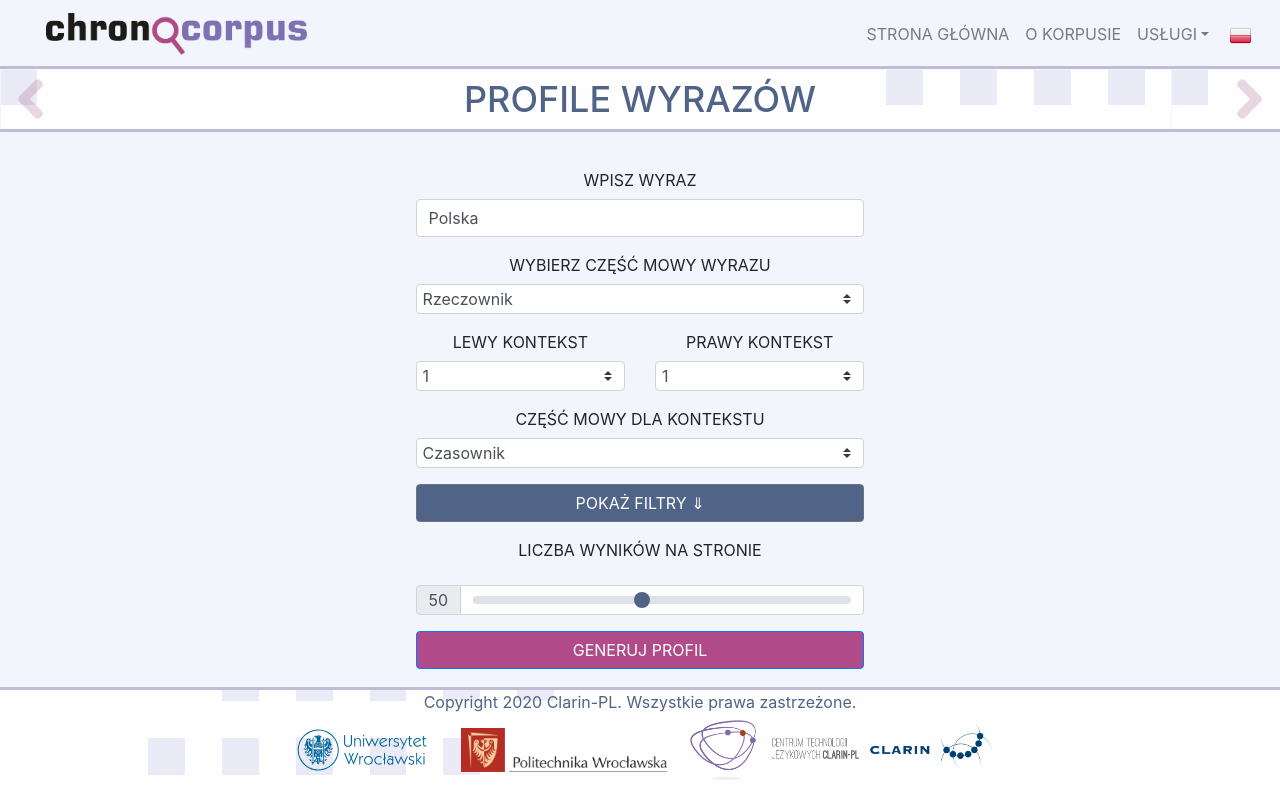
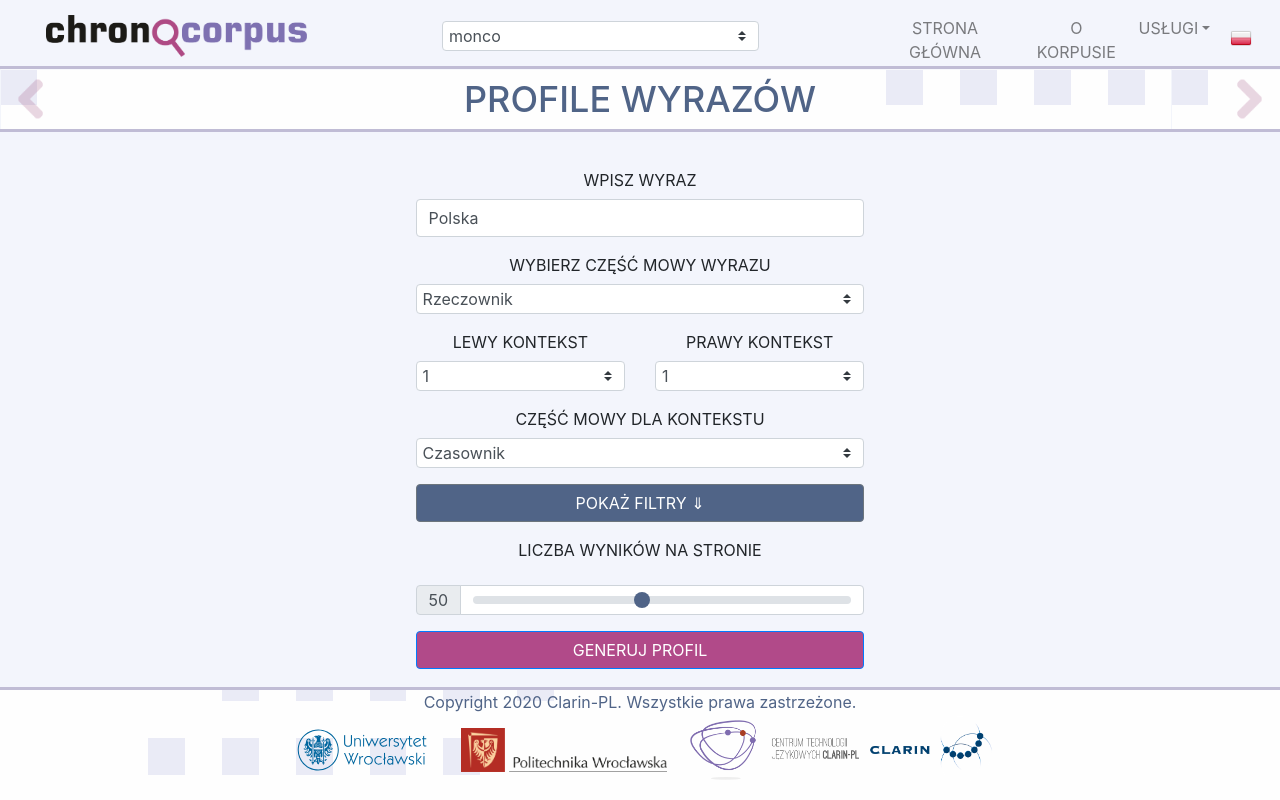
Before and after one commit to CLARIN-PL/chronocorpus, a Vue app in the folder frontend/: page /#/word_profiles in a window 1280 px wide. Built offline with nearby package versions, Linux system fonts and the light colour scheme; what vue-localstorage would draw is missing.

Commit message:
frontend: for monco

```diff
--- a/frontend/src/components/ConcordanceList.vue
+++ b/frontend/src/components/ConcordanceList.vue
@@ -36,7 +36,7 @@ export default {
     getTaskId: async function (documentId) {
       try {
         let task = {
-          corpus: 'chronopress',
+          corpus: document.querySelector('#methodInput').options[document.querySelector('#methodInput').selectedIndex].value,
           task_type: 'document',
           metadata_filter: [],
           query_parameters: [
--- a/frontend/src/components/ConcordanceRequest.vue
+++ b/frontend/src/components/ConcordanceRequest.vue
@@ -249,7 +249,7 @@ export default {
       this.concordances = []
       this.json_data = []
       let task = {
-        corpus: 'chronopress',
+        corpus: document.querySelector('#methodInput').options[document.querySelector('#methodInput').selectedIndex].value,
         task_type: 'concordance',
         metadata_filter: this.metadata_filters,
         query_parameters: [
@@ -362,7 +362,7 @@ export default {
     try {
       if (this.executeOnMount === true && typeof this.concordanceWord !== 'undefined') {
         this.form.word = this.concordanceWord
-        if ( typeof this.publicationYear !== 'undefined') {
+        if (typeof this.publicationYear !== 'undefined') {
           this.metadata_filters.push({
             name: 'publication_year',
             value: this.publicationYear
--- a/frontend/src/components/FilterDate.vue
+++ b/frontend/src/components/FilterDate.vue
@@ -63,6 +63,7 @@ export default {
       try {
         this.filter_name = prop
         let response = await axios.post(process.env.ROOT_API + 'startTask', {
+          corpus: document.querySelector('#methodInput').options[document.querySelector('#methodInput').selectedIndex].value,
           task_type: 'dictionaries',
           metadata_filter: [],
           query_parameters: [
--- a/frontend/src/components/FilterProperty.vue
+++ b/frontend/src/components/FilterProperty.vue
@@ -50,6 +50,7 @@ export default {
       try {
         this.filter_name = prop
         let response = await axios.post(process.env.ROOT_API + 'startTask', {
+          corpus: document.querySelector('#methodInput').options[document.querySelector('#methodInput').selectedIndex].value,
           task_type: 'dictionaries',
           metadata_filter: [],
           query_parameters: [
--- a/frontend/src/components/NavBar.vue
+++ b/frontend/src/components/NavBar.vue
@@ -6,7 +6,9 @@
       <b-navbar-brand id="nav1" href="#" @click="redirectUser('/')" >
         <!--<img src="../assets/images/logo.png" class="d-inline-block align-top" style="height: 30px; margin-left: 20%;"/>-->
         <img src="../assets/images/logo2.png" class="d-inline-block align-top brand-image"/>
+<!--        <b-form-group :label="this.$t('concordance.method')" label-for="methodInput">-->
       </b-navbar-brand>
+      <b-form-select class="corpora" selected="" id="methodInput" required v-model="corpus.selected" :options="corpus.options"/>
 
       <!--</div>-->
 
@@ -85,12 +87,12 @@
 </template>
 
 <script>
-import {BNavBar} from 'bootstrap-vue'
+import {BNavbar} from 'bootstrap-vue'
 
 export default {
   name: 'NavBar',
   components: {
-    BNavBar
+    BNavbar
   },
   data () {
     return {
@@ -100,7 +102,15 @@ export default {
         this.$i18n.locale = event.toString()
         this.$forceUpdate()
       },
-      showForm: true
+      corpus: {
+        selected: 'monco',
+        options:
+                  [
+                    {value: 'monco', text: 'monco'},
+                    {value: 'chronocorpus', text: 'chronocorpus'}
+                  ]
+      }
+
     }
   },
   methods: {
@@ -125,7 +135,7 @@ export default {
     grid-gap: 30px;
     grid-template-columns:1fr 1fr;
     grid-template-areas:
-      "nav1 nav4"
+      "nav1 methodInput nav4"
   ;
   }
   #nav1 {
@@ -149,6 +159,9 @@ export default {
   #nav4 {
     grid-area: nav4;
     position: relative
+  }
+  .corpora {
+    width: 80%;
   }
   .navbar-container {
     height: 66px;
@@ -216,8 +229,8 @@ export default {
   }
   @media only screen and (min-width: 1020px) {
     .wrapper {
-      grid-template-columns: 1fr 1fr;
-      grid-template-areas: "nav1 nav3";
+      grid-template-columns: 1fr 1fr 1fr;
+      grid-template-areas: "nav1 methodInput nav3";
     }
     #nav3 {
       grid-area: nav3;
@@ -235,9 +248,9 @@ export default {
   }
   @media only screen and (min-width: 1300px) {
     .wrapper {
-      grid-template-columns:1fr 1fr 1fr;
+      grid-template-columns:1fr 1fr 1fr 1fr 1fr 1fr;
       grid-template-areas:
-        "nav1 nav2 nav3"
+        "nav1 methodInput nav2 nav2 nav3 nav3"
     ;
     }
     #nav2 {
--- a/frontend/src/components/TaskFilter.vue
+++ b/frontend/src/components/TaskFilter.vue
@@ -34,6 +34,7 @@ export default {
     getTaskId: async function () {
       try {
         let response = await axios.post(process.env.ROOT_API + 'startTask', {
+          corpus: document.querySelector('#methodInput').options[document.querySelector('#methodInput').selectedIndex].value,
           task_type: 'dictionaries',
           metadata_filter: [],
           query_parameters: [
--- a/frontend/src/views/Documents.vue
+++ b/frontend/src/views/Documents.vue
@@ -29,6 +29,7 @@ export default {
       console.log()
       try {
         let response = await axios.post(process.env.ROOT_API + 'startTask', {
+          corpus: document.querySelector('#methodInput').options[document.querySelector('#methodInput').selectedIndex].value,
           task_type: 'dictionaries',
           metadata_filter: [],
           query_parameters: [{
--- a/frontend/src/views/FrequencyLists.vue
+++ b/frontend/src/views/FrequencyLists.vue
@@ -215,6 +215,7 @@ export default {
         stopList += element + ';'
       })
       let task = {
+        corpus: document.querySelector('#methodInput').options[document.querySelector('#methodInput').selectedIndex].value,
         task_type: 'frequency',
         metadata_filter: [],
         query_parameters: [
@@ -360,6 +361,7 @@ export default {
     getStopList: async function () {
       try {
         let task = {
+          corpus: document.querySelector('#methodInput').options[document.querySelector('#methodInput').selectedIndex].value,
           task_type: 'dictionaries',
           metadata_filter: [],
           query_parameters: [
--- a/frontend/src/views/NamesMap.vue
+++ b/frontend/src/views/NamesMap.vue
@@ -212,6 +212,7 @@ export default {
         Ź: [],
         Ż: []}
       let task = {
+        corpus: document.querySelector('#methodInput').options[document.querySelector('#methodInput').selectedIndex].value,
         task_type: 'geo_proper_names',
         metadata_filter: this.metadata_filters,
         query_parameters: [],
--- a/frontend/src/views/QuantityAnalysis.vue
+++ b/frontend/src/views/QuantityAnalysis.vue
@@ -396,6 +396,7 @@ export default {
         }}
       try {
         let task = {
+          corpus: document.querySelector('#methodInput').options[document.querySelector('#methodInput').selectedIndex].value,
           task_type: 'quantity_analysis',
           metadata_filter: this.metadata_filters,
           query_parameters: [
--- a/frontend/src/views/TimeSeries.vue
+++ b/frontend/src/views/TimeSeries.vue
@@ -144,7 +144,8 @@
         options:
             [
               {value: 'month', text: this.$t('month')},
-              {value: 'year', text: this.$t('year')}
+              {value: 'year', text: this.$t('year')},
+              {value: 'day', text: this.$t('day')}
             ]
       }
     },
@@ -251,6 +252,7 @@
       }
       try {
         let response = await axios.post(process.env.ROOT_API + 'startTask', {
+          corpus: document.querySelector('#methodInput').options[document.querySelector('#methodInput').selectedIndex].value,
           task_type: 'time_series',
           metadata_filter: this.metadata_filters,
           query_parameters: [
--- a/frontend/src/views/WordProfiles.vue
+++ b/frontend/src/views/WordProfiles.vue
@@ -296,6 +296,7 @@ export default {
       this.show.chart = false
       this.json_data = []
       let task = {
+        corpus: document.querySelector('#methodInput').options[document.querySelector('#methodInput').selectedIndex].value,
         task_type: 'word_profile',
         metadata_filter: this.metadata_filters,
         query_parameters: [
```
Lines whose indentation alone changed are shown as unchanged.
